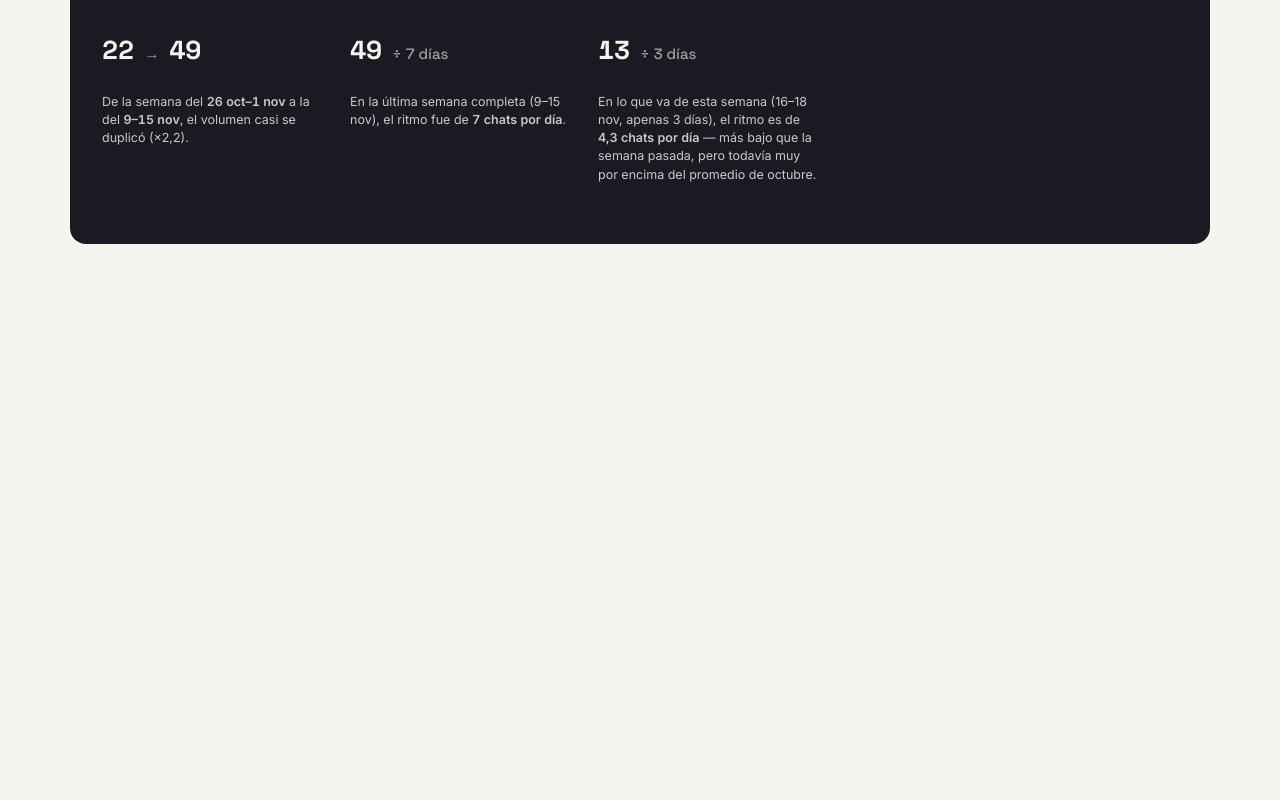
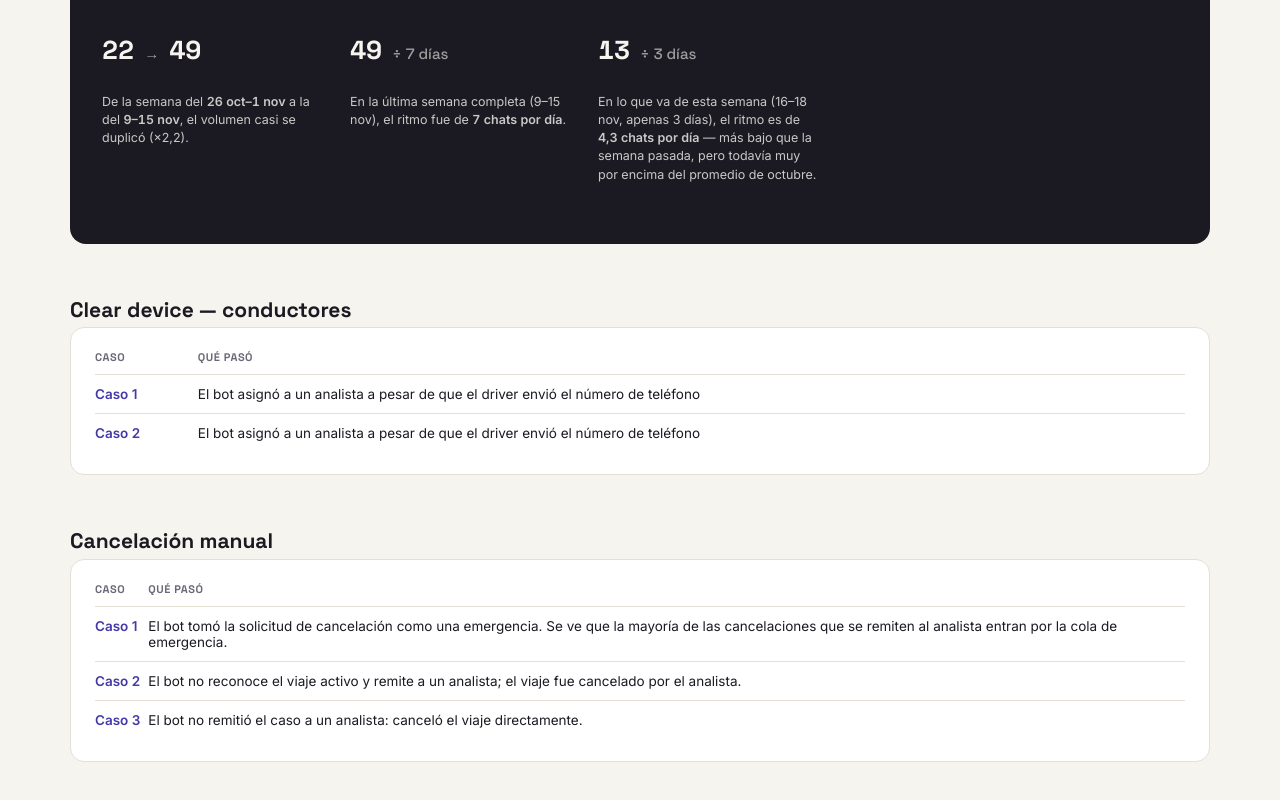
Before and after one commit to andresmolea/incidencias-cashea-canguro, a plain HTML site: page ticketmundo-morat/index.html in a window 1280 px wide. Shown: the part 2073-2873 px from the top of the page. Before the commit the page ends 2449 px from the top, so only its background shows below. Drawn offline with nearby package versions, Linux system fonts and the light colour scheme.

Commit message:
Add Clear device and Cancelación manual case sections
Co-Authored-By: Claude Sonnet 5 <noreply@anthropic.com>

```diff
--- a/ticketmundo-morat/index.html
+++ b/ticketmundo-morat/index.html
@@ -80,6 +80,8 @@ table.tm-table tr:last-child td { border-bottom: none; }
 .tm-pct { font-family: 'Space Grotesk', Arial, sans-serif; font-weight: 700; color: var(--tm-accent-ink); white-space: nowrap; width: 72px; }
 .tm-count { font-family: 'Space Grotesk', Arial, sans-serif; font-weight: 700; color: var(--tm-accent-ink); white-space: nowrap; width: 56px; }
 .tm-quote { color: var(--tm-sub); font-size: 12.5px; margin-top: 4px; line-height: 1.4; }
+.tm-caso-link { color: var(--tm-accent-ink); font-weight: 600; text-decoration: none; white-space: nowrap; }
+.tm-caso-link:hover { text-decoration: underline; }
 
 @media (min-width: 760px) { .tm-charts-grid { grid-template-columns: 1fr 1fr; } }
 </style>
@@ -154,6 +156,26 @@ table.tm-table tr:last-child td { border-bottom: none; }
     </div>
   </div>
 
+  <div class="tm-section">
+    <h2 class="tm-section-title">Clear device — conductores</h2>
+    <div class="tm-motivo-card">
+      <table class="tm-table" id="tm-table-clear-device">
+        <thead><tr><th>Caso</th><th>Qué pasó</th></tr></thead>
+        <tbody></tbody>
+      </table>
+    </div>
+  </div>
+
+  <div class="tm-section">
+    <h2 class="tm-section-title">Cancelación manual</h2>
+    <div class="tm-motivo-card">
+      <table class="tm-table" id="tm-table-cancelacion-manual">
+        <thead><tr><th>Caso</th><th>Qué pasó</th></tr></thead>
+        <tbody></tbody>
+      </table>
+    </div>
+  </div>
+
 </div>
 
 <script>
@@ -199,6 +221,16 @@ table.tm-table tr:last-child td { border-bottom: none; }
     { motivo: "Canje de la entrada", descripcion: "Pregunta cuándo o cómo canjear su compra, o ya canjeó y no le llegó.", chats: 35, pct: 1 },
     { motivo: "Cambio de titular o de correo", descripcion: "Quiere cambiar el nombre del dueño de la entrada o corregir el correo de la compra.", chats: 20, pct: 0.6 },
     { motivo: "Otros / sin motivo claro", descripcion: "Saludos sin pregunta, fecha equivocada, correo inexistente en compra internacional y casos sueltos.", chats: 355, pct: 10 }
+  ];
+
+  var CLEAR_DEVICE_CASOS = [
+    { chat_url: "https://yummy.kustomerapp.com/app/customers/6af64bdb557b5097f421a33c/event/6afcf587c7b88972a65264d6", explicacion: "El bot asignó a un analista a pesar de que el driver envió el número de teléfono" },
+    { chat_url: "https://yummy.kustomerapp.com/app/customers/6afd1fd031007005bc8d468f/event/6afd1fd0a4bc5f859bf0491a", explicacion: "El bot asignó a un analista a pesar de que el driver envió el número de teléfono" }
+  ];
+  var CANCELACION_MANUAL_CASOS = [
+    { chat_url: "https://yummy.kustomerapp.com/app/customers/6aa0238a6a0fd35e5cb080fc/event/6afce4a398d1f1a05a5724af", explicacion: "El bot tomó la solicitud de cancelación como una emergencia. Se ve que la mayoría de las cancelaciones que se remiten al analista entran por la cola de emergencia." },
+    { chat_url: "https://yummy.kustomerapp.com/app/customers/65500e010cddba6b16ecefa8/event/6afd0f22ca05fccab2f5cfe7", explicacion: "El bot no reconoce el viaje activo y remite a un analista; el viaje fue cancelado por el analista." },
+    { chat_url: "https://yummy.kustomerapp.com/app/customers/6af79fd77686d086dc2a0891/event/6afa0ea905752d91a5bd233f", explicacion: "El bot no remitió el caso a un analista: canceló el viaje directamente." }
   ];
 
   function fmtInt(n) { return d3.format(",.0f")(n).replace(/,/g, "."); }
@@ -327,6 +359,19 @@ table.tm-table tr:last-child td { border-bottom: none; }
     rows.append("td").attr("class", "tm-count").text(function (d) { return "~" + fmtInt(d.chats); });
     rows.append("td").attr("class", "tm-pct").text(function (d) { return "~" + d.pct.toString().replace(".", ",") + "%"; });
   })();
+
+  // ---------- Casos (links a chats de Kustomer con explicación) ----------
+  function renderCasosTable(data, tableId) {
+    var tbody = d3.select(tableId + " tbody");
+    var rows = tbody.selectAll("tr").data(data).enter().append("tr");
+    var linkCell = rows.append("td");
+    linkCell.append("a").attr("class", "tm-caso-link").attr("target", "_blank").attr("rel", "noopener")
+      .attr("href", function (d) { return d.chat_url; })
+      .text(function (d, i) { return "Caso " + (i + 1); });
+    rows.append("td").text(function (d) { return d.explicacion; });
+  }
+  renderCasosTable(CLEAR_DEVICE_CASOS, "#tm-table-clear-device");
+  renderCasosTable(CANCELACION_MANUAL_CASOS, "#tm-table-cancelacion-manual");
 })();
 </script>
 </body>
```
